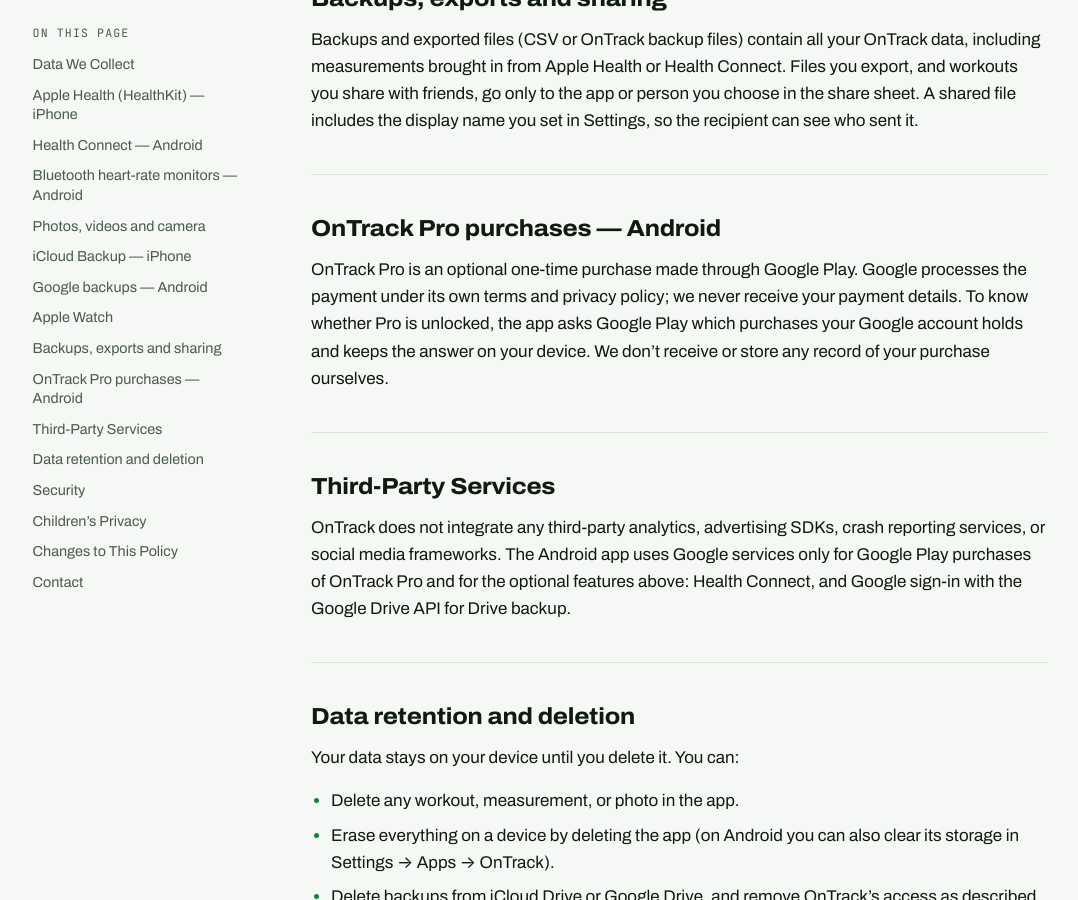
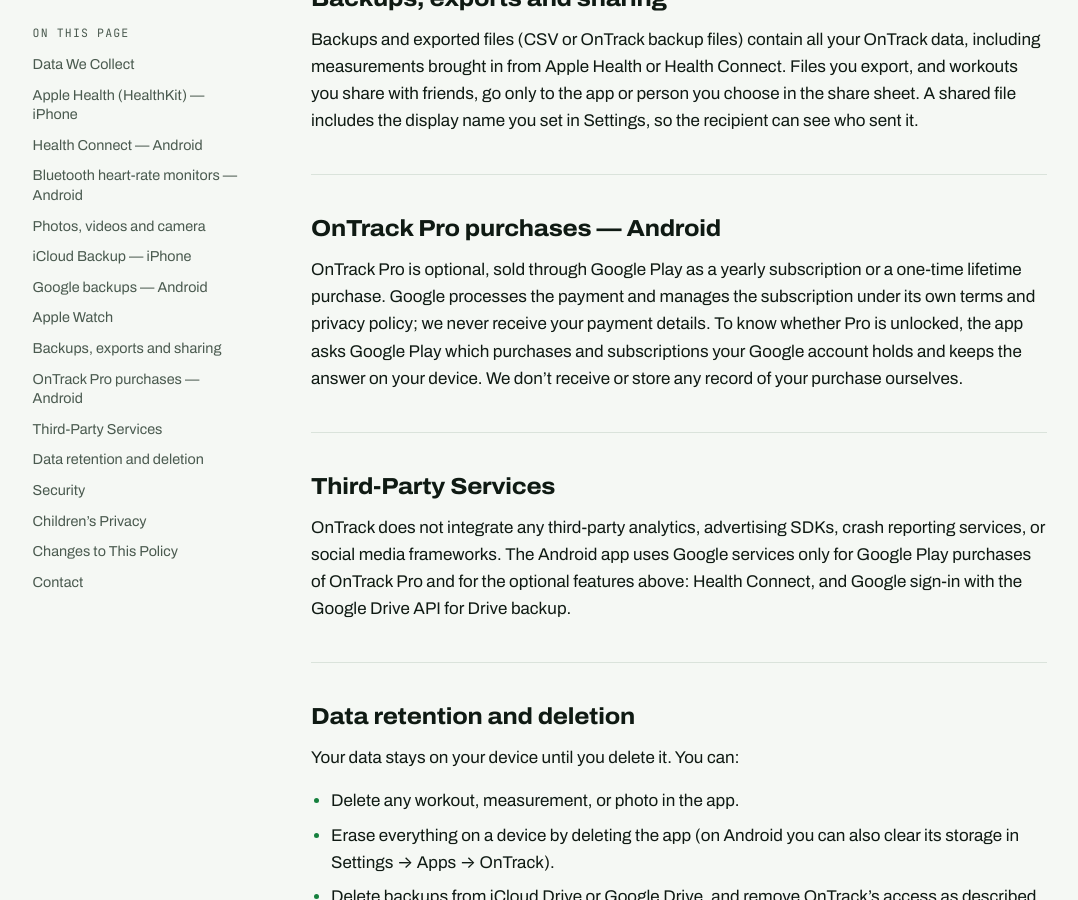
Before and after one commit to palu2234/corefirststudios.com, a Jekyll site: the page built from privacy.md, in a window 1280 px wide and 900 px high, scrolled down 3871 px. Shown: the whole window, without its empty margins (105-1183 px from the left). Built offline with Jekyll 4.4.1, drawn with Linux system fonts in a browser that asks for light colours; some of the changed text lies outside the part shown.

Commit message:
Describe Pro's yearly and lifetime plans
Co-Authored-By: Claude Opus 5.5 <noreply@anthropic.com>
Claude-Session: https://claude.ai/code/session_013yBGGSgPsNKo4H52yUD3ea

```diff
--- a/index.html
+++ b/index.html
@@ -103,7 +103,7 @@ body_class: home
     <div>
       <p class="eyebrow">OnTrack Pro</p>
       <h2>More tools when you want them</h2>
-      <p class="lede">An optional one-time purchase in the app. No subscription, and everything above stays free.</p>
+      <p class="lede">Optional, in the app: go yearly with a free trial, or pay once for lifetime. Everything above stays free.</p>
     </div>
     <ul class="pro-list">
       <li>Unlimited templates <span>(free keeps up to 10)</span></li>
--- a/privacy.md
+++ b/privacy.md
@@ -99,7 +99,7 @@ Backups and exported files (CSV or OnTrack backup files) contain all your OnTrac
 
 ## OnTrack Pro purchases — Android
 
-OnTrack Pro is an optional one-time purchase made through Google Play. Google processes the payment under its own terms and privacy policy; we never receive your payment details. To know whether Pro is unlocked, the app asks Google Play which purchases your Google account holds and keeps the answer on your device. We don't receive or store any record of your purchase ourselves.
+OnTrack Pro is optional, sold through Google Play as a yearly subscription or a one-time lifetime purchase. Google processes the payment and manages the subscription under its own terms and privacy policy; we never receive your payment details. To know whether Pro is unlocked, the app asks Google Play which purchases and subscriptions your Google account holds and keeps the answer on your device. We don't receive or store any record of your purchase ourselves.
 
 ---
 
--- a/support.html
+++ b/support.html
@@ -31,7 +31,7 @@ description: Get help with OnTrack. Email support, and answers to common questio
       </details>
       <details>
         <summary>Is OnTrack free?</summary>
-        <p>Yes. Logging workouts, up to 10 templates, history, personal records, backups and Health Connect are free, with no ads. OnTrack Pro is an optional one-time purchase that adds more tools and insights. There's no subscription.</p>
+        <p>Yes. Logging workouts, up to 10 templates, history, personal records, backups and Health Connect are free, with no ads. OnTrack Pro is optional and adds more tools and insights: choose a yearly plan, with a free trial, or pay once for lifetime.</p>
       </details>
       <details>
         <summary>What does OnTrack Pro add?</summary>
@@ -40,6 +40,10 @@ description: Get help with OnTrack. Email support, and answers to common questio
       <details>
         <summary>I bought Pro. How do I get it on a new phone?</summary>
         <p>Pro belongs to the Google account you bought it with. Sign in to Google Play with that account, then open Settings → OnTrack Pro → Restore purchase.</p>
+      </details>
+      <details>
+        <summary>How do I cancel the yearly plan?</summary>
+        <p>In the Play Store, open your profile → Payments &amp; subscriptions → Subscriptions → OnTrack Pro, or tap Manage subscription in OnTrack's Settings → OnTrack Pro. Pro stays unlocked until the end of the year you paid for.</p>
       </details>
       <details>
         <summary>How do I move my data to a new phone?</summary>
```
Also changed, not shown: other parts of privacy.md (+1 -1 lines).
